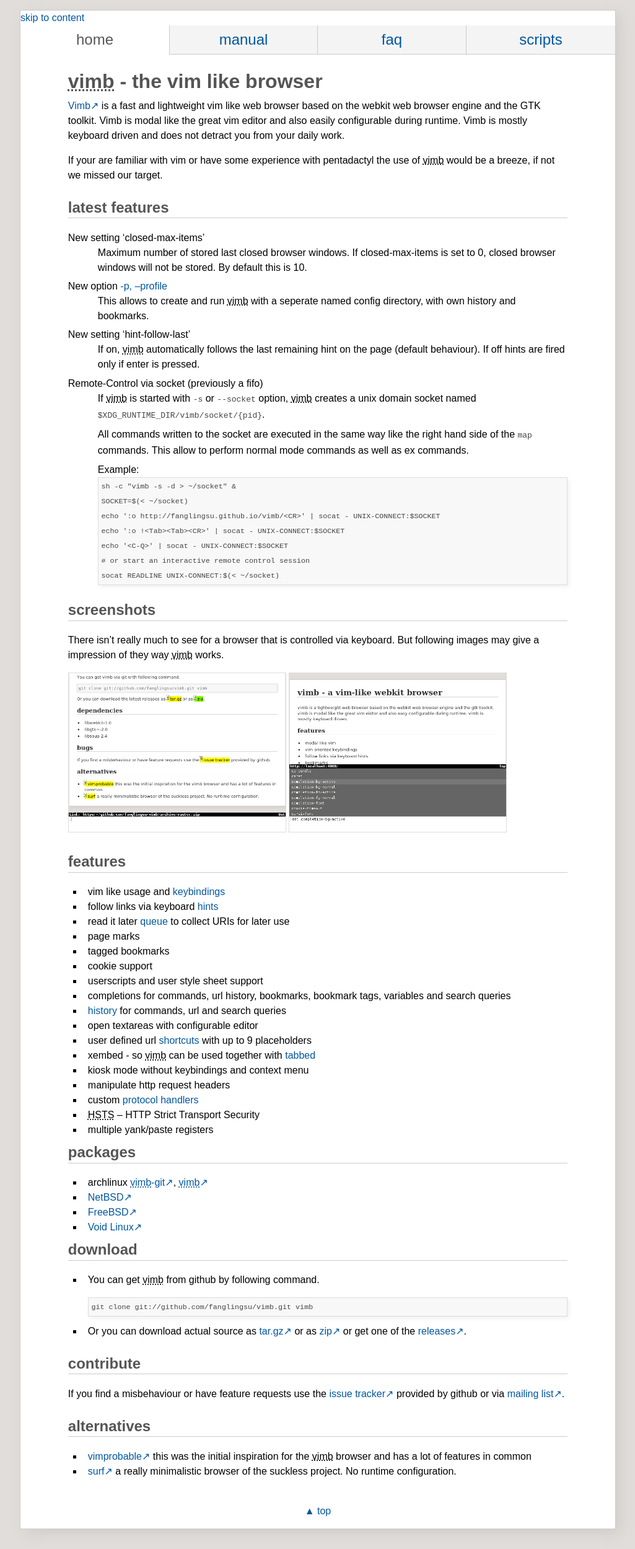
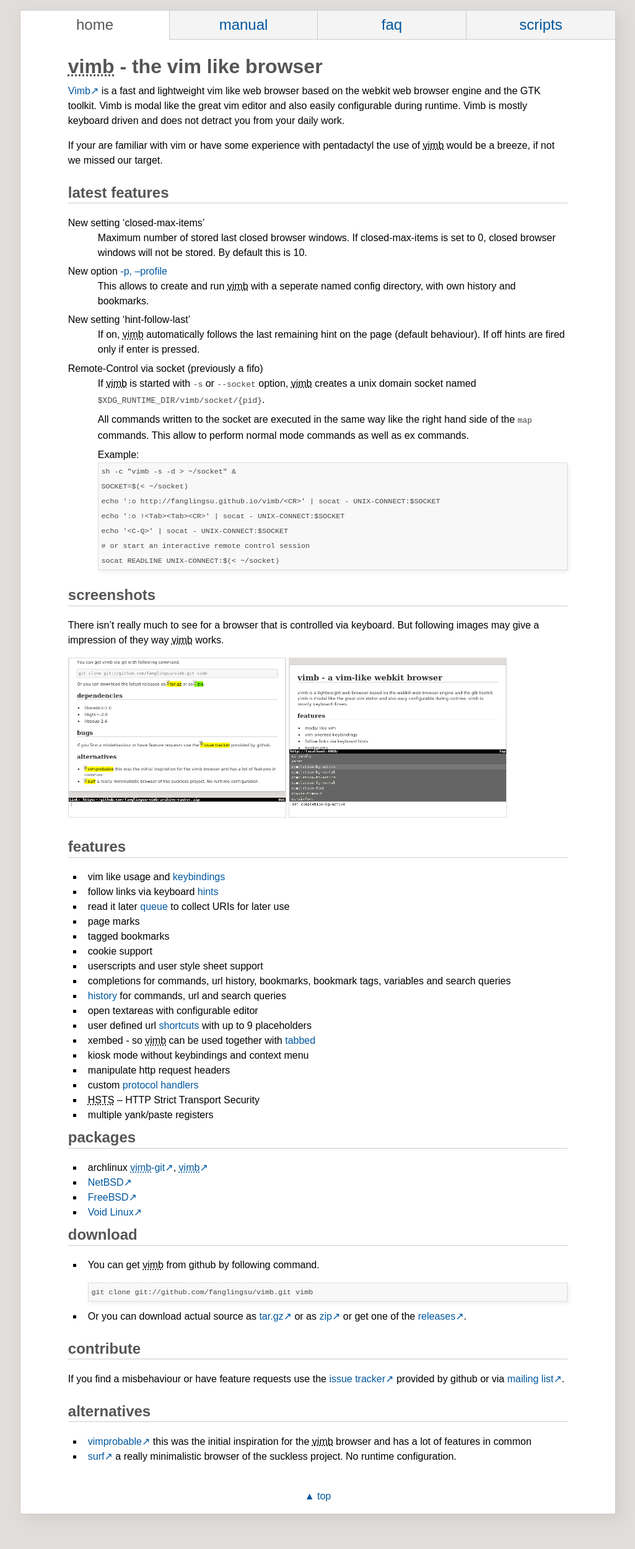
Before and after one commit to fanglingsu/vimb, a Jekyll site: the page built from index.md, in a window 1280 px wide. Shown: the whole page at 62% size, without its empty margins (127-1152 px from the left). Built offline with Jekyll 4.4.1, drawn with Linux system fonts in a browser that asks for light colours; after the commit the page ends 2475 px from its top, so only the background shows below that.

Commit message:
Fixed wrong css to hide skip link.

```diff
--- a/_layouts/default.html
+++ b/_layouts/default.html
@@ -10,7 +10,7 @@
 </head>
 <body>
 <div id="page">
-<a href="#content">skip to content</a>
+<a href="#content" class="skip">skip to content</a>
 <nav>
   <ul>
     <li{% if page.active == "home" %} class="active"{% endif %}><a href="./">home</a></li>
--- a/theme/main.css
+++ b/theme/main.css
@@ -3,8 +3,8 @@
 body{color:#000;font-family:"Dejavu sans-serif",sans-serif;font-size:1em;line-height:1.5em}
 #page{background-color:#fff;margin:1em auto 2em;max-width:60em;border:1px solid #ccc;box-shadow:.52em .52em 1.3em #d0cdca}
 #content{padding:1em 8% 2.5em}
-#page+a{position:absolute;left:-10000px;top:auto;width:1px;height:1px;overflow:hidden}
-#page+a:focus{position:static;width:auto;height:auto}
+a.skip{position:absolute;left:-10000px;top:auto;width:1px;height:1px;overflow:hidden}
+a.skip:focus{position:static;width:auto;height:auto}
 footer{margin:0 .5em 1em;display:block;text-align:center}
 h1,h2,h3{font-weight:bolder;padding:.5em 0 .2em;margin-bottom:.3em;color:#555}
 h1{padding-top:.8em}
```
